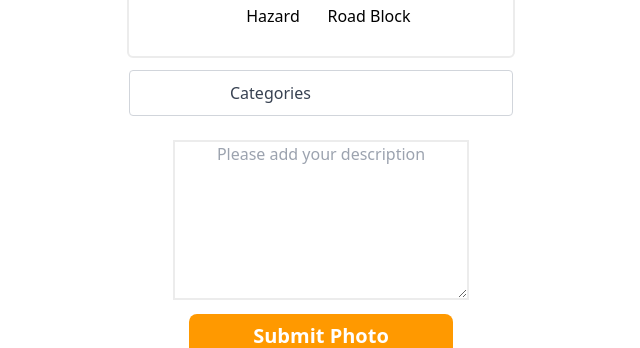
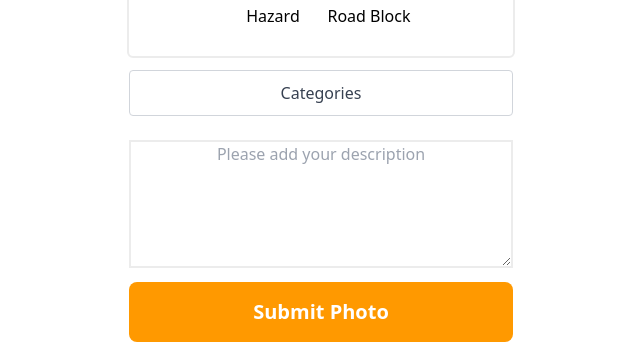
Before and after one commit to IvanDuran02/curlybraces-CityFi, a Next.js app: page /photoinfo in a window 1280 px wide. Shown: the part 470-818 px from the top of the page, without its empty margins (319-959 px from the left). Built offline with nearby package versions, Linux system fonts and the light colour scheme.

Commit message:
fixed max width and chatbox on photoinfo

```diff
--- a/pages/photoinfo.js
+++ b/pages/photoinfo.js
@@ -2,19 +2,21 @@ import Link from "next/link";
 import React from "react";
 
 const photoinfo = () => {
-   let selectedCategory = 0
+  let selectedCategory = 0;
   return (
-    <div className="flex flex-col justify-start items-center">
+    <div className="flex flex-col justify-start items-center max-w-[384px">
       <div className="py-2 px-2">
         <img
-          className="bg-contain w-[23rem] rounded-md h-[15rem]"
+          className="bg-contain w-[24rem] rounded-md h-[15rem]"
           src="https://assets.firestonecompleteautocare.com/content/dam/bsro-sites/fcac/blog/images/2019/03/highway-with-potholes-and-snow.jpeg"
           alt="pot hole"
         />
       </div>
       <div className="border-2 border-[#C4C4C454] rounded-md p-4">
         <div>
-        <h1 className="underline font-bold text-2xl mb-3 text-center">Your photo information</h1>
+          <h1 className="underline font-bold text-2xl mb-3 text-center">
+            Your photo information
+          </h1>
         </div>
 
         <div>
@@ -23,40 +25,47 @@ const photoinfo = () => {
               <span className="font-bold pl-4">Date:</span> October 9, 2022
             </li>
             <li className="mb-3">
-            <span className="font-bold pl-4">Location:</span> 22.3456, 23.423400
+              <span className="font-bold pl-4">Location:</span> 22.3456,
+              23.423400
             </li>
             <li className="mb-3">
-            <span className="font-bold pl-4">Address:</span> 6708 Southwest 78th
-            Hollywood,FL
+              <span className="font-bold pl-4">Address:</span> 6708 Southwest
+              78th Hollywood,FL
             </li>
           </ul>
         </div>
         <div className="flex mt-3 mb-3 justify-center items-center">
-
           <div className="flex flex-col justify-center items-center">
-     <img className="w-12 h-12 " src="/images/hazard-icon.svg" alt="harzard-image" />
+            <img
+              className="w-12 h-12 "
+              src="/images/hazard-icon.svg"
+              alt="harzard-image"
+            />
             <p className="text-center w-24">Hazard</p>
           </div>
 
           <div className="flex flex-col justify-center items-center">
-        <img className="w-12 h-12" src="/images/road-icon.svg" alt="road-icon"/>
+            <img
+              className="w-12 h-12"
+              src="/images/road-icon.svg"
+              alt="road-icon"
+            />
             <p className="text-center w-24">Road Block</p>
           </div>
-
         </div>
       </div>
-     <div className=" flex flex-row gap-x-1">
-
-
-      </div>
+      <div className=" flex flex-row gap-x-1"></div>
       <div>
         <div className="flex justify-center p-3">
           <div className="mb-3 xl:w-96">
-    <select  defaultValue={selectedCategory} className="form-select appearance-none
+            <select
+              defaultValue={selectedCategory}
+              className="form-select appearance-none
       block
-      w-full
-      px-[100px]
+      w-screen
+      max-w-[384px]
       py-2.5
+      text-center
       text-base
       font-normal
       text-gray-700
@@ -65,21 +74,23 @@ const photoinfo = () => {
       rounded
       transition
       ease-in-out
-      m-0
-      focus:text-gray-700 focus:bg-white focus:border-blue-600 focus:outline-none" aria-label="Default select example">
-        <option value="0" className="categories flex justify-start" >Categories</option>
+      focus:text-gray-700 focus:bg-white focus:border-blue-600 focus:outline-none"
+              aria-label="Default select example"
+            >
+              <option value="0" className="flex justify-start">
+                Categories
+              </option>
               <option value="1">Hazards</option>
               <option value="2">Residential</option>
               <option value="3">Street</option>
             </select>
-    <img className="w-4 h-4 absolute right-20 bottom-[17rem] hidden" src="/images/carrot.png" alt="carrot" />
+            <img
+              className="w-4 h-4 absolute right-20 bottom-[17rem] hidden"
+              src="/images/carrot.png"
+              alt="carrot"
+            />
           </div>
         </div>
-
-
-
-
-
       </div>
 
       <div>
@@ -88,17 +99,23 @@ const photoinfo = () => {
           rows="40"
           cols="30"
           placeholder="Please add your description"
-  className="border-2 border-[#C4C4C454] h-[10rem] text-center"></textarea>
+          className="border-2 border-[#C4C4C454] w-screen h-[8rem] max-w-[384px] text-center"
+        ></textarea>
+      </div>
 
-
-    </div>
-    <Link href='/'>
+      <Link href="/">
         <div>
-    <button type="button" className="bg-[#FF9900] text-white px-[4rem] py-2 rounded-lg font-semibold text-xl mt-2"
-    onClick={()=>{ alert('Thanks for the Pic!'); }}>Submit Photo</button>
+          <button
+            type="button"
+            className="bg-[#FF9900] text-white px-[4rem] py-2 md:py-4 rounded-lg font-semibold text-xl mt-2 w-screen max-w-[384px]"
+            onClick={() => {
+              alert("Thanks for the Pic!");
+            }}
+          >
+            Submit Photo
+          </button>
         </div>
       </Link>
-
     </div>
   );
 };
```
Lines whose indentation alone changed are shown as unchanged.
